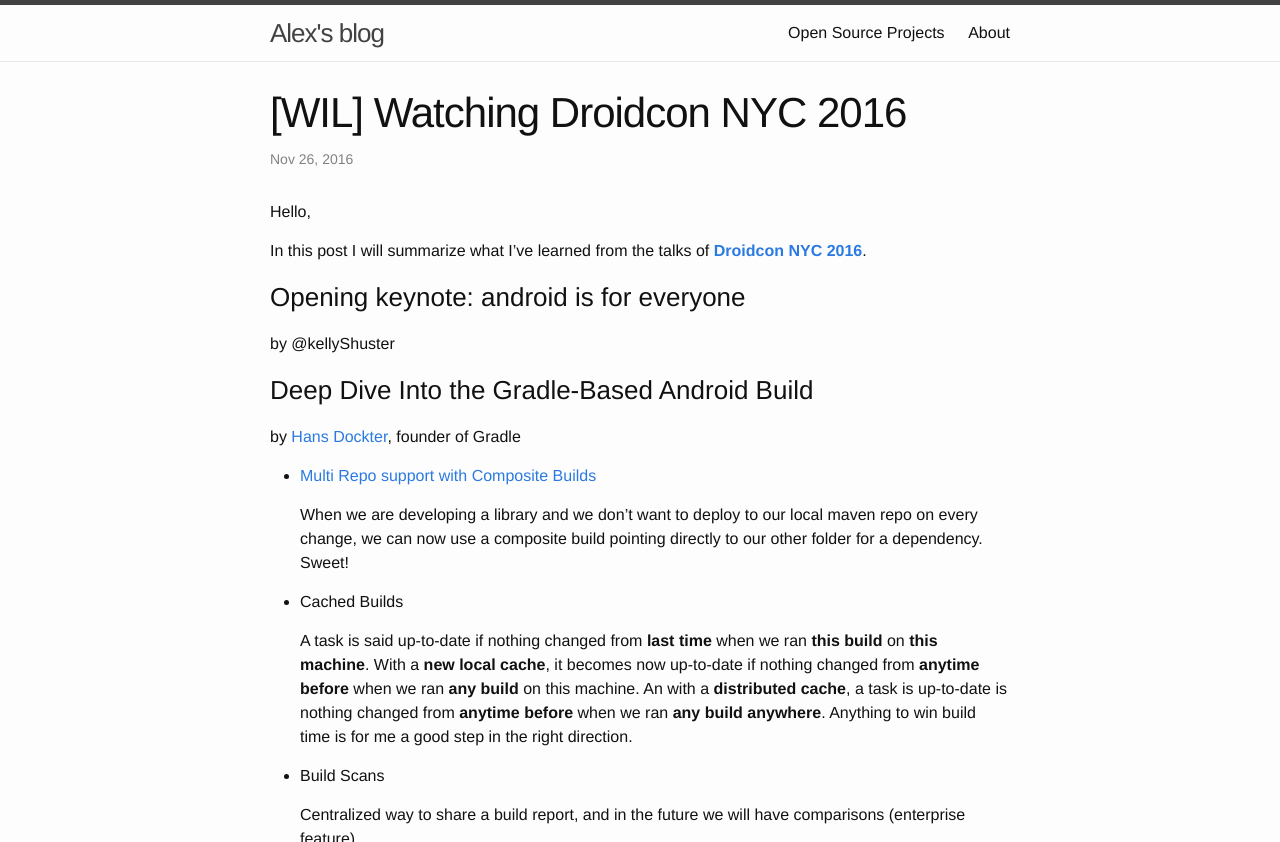
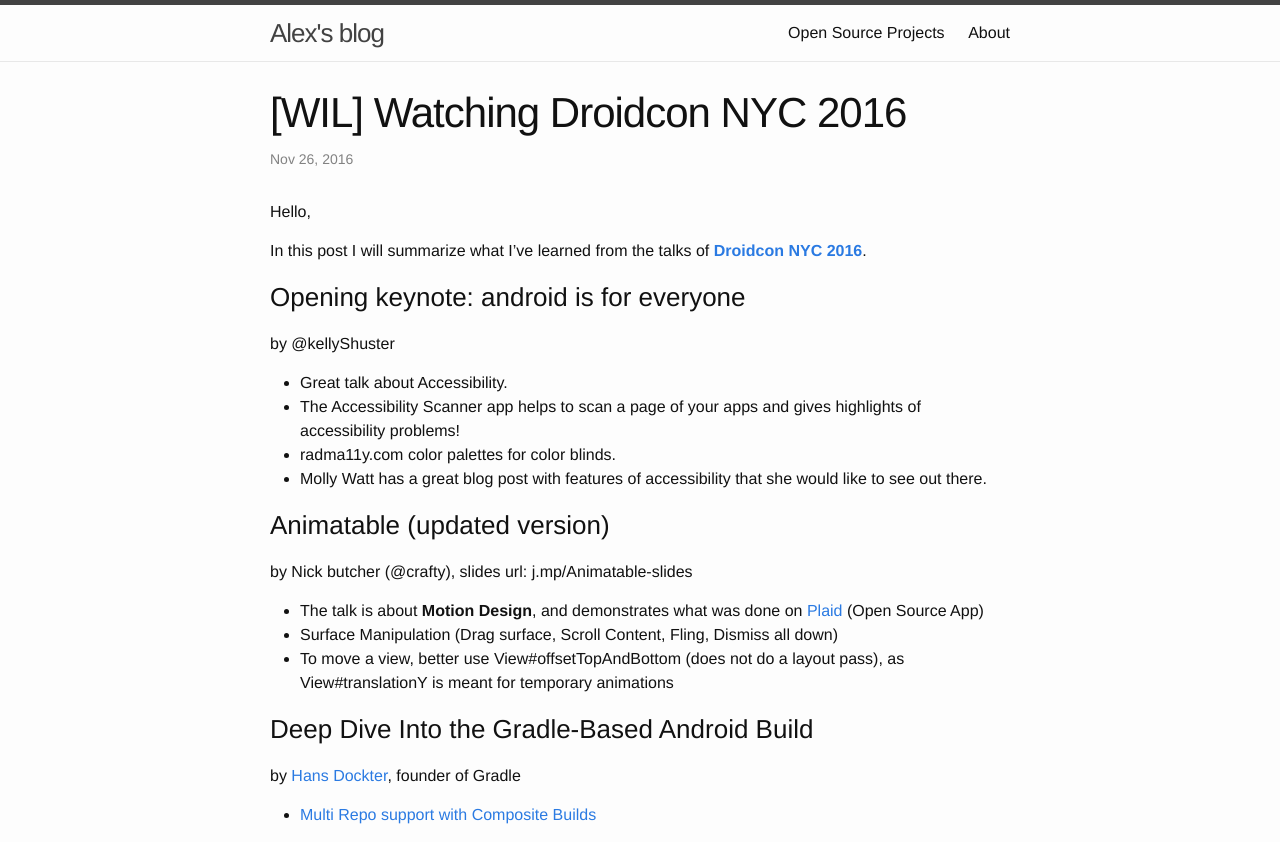
Before and after one commit to galex/galex.github.io, a Jekyll site: the page built from _posts/2016-11-26-what-ive-learned-watching-droidcon-nyc-2016.markdown, in a window 1280 px wide and 900 px high, cut to the strip 0-842 px from the top of the window. Built offline with Jekyll 4.4.1, drawn with Linux system fonts in a browser that asks for light colours; comment, search, counter and statistics services are not loaded.

Commit message:
watching animatable

```diff
--- a/_posts/2016-11-26-what-ive-learned-watching-droidcon-nyc-2016.markdown
+++ b/_posts/2016-11-26-what-ive-learned-watching-droidcon-nyc-2016.markdown
@@ -11,12 +11,24 @@
 ### Opening keynote: android is for everyone ###
 by @kellyShuster
 
+- Great talk about Accessibility.
+- The Accessibility Scanner app helps to scan a page of your apps and gives highlights of accessibility problems!
+- radma11y.com color palettes for color blinds.
+- Molly Watt has a great blog post with features of accessibility that she would like to see out there.
+
+### Animatable (updated version) ###
+by Nick butcher (@crafty), slides url: j.mp/Animatable-slides
+
+- The talk is about **Motion Design**, and demonstrates what was done on [Plaid](https://github.com/nickbutcher/plaid) (Open Source App)
+- Surface Manipulation (Drag surface, Scroll Content, Fling, Dismiss all down)
+- To move a view, better use View#offsetTopAndBottom (does not do a layout pass), as View#translationY is meant for temporary animations
+
 
 
 ### Deep Dive Into the Gradle-Based Android Build ###
 by [Hans Dockter](https://www.linkedin.com/in/hansdockter), founder of Gradle
 
-* [Multi Repo support with Composite Builds](https://docs.gradle.org/current/userguide/composite_builds.html)
+- [Multi Repo support with Composite Builds](https://docs.gradle.org/current/userguide/composite_builds.html)
 
   When we are developing a library and we don't want to deploy to our local maven repo on every change, we can now use a composite build pointing directly to our other folder for a dependency. Sweet!
 
```
